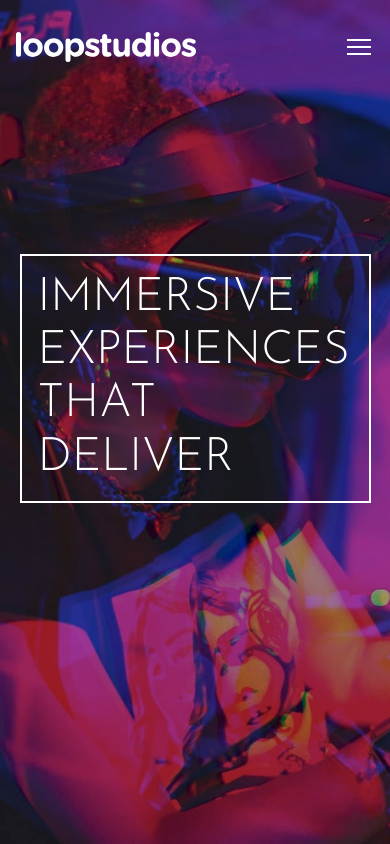
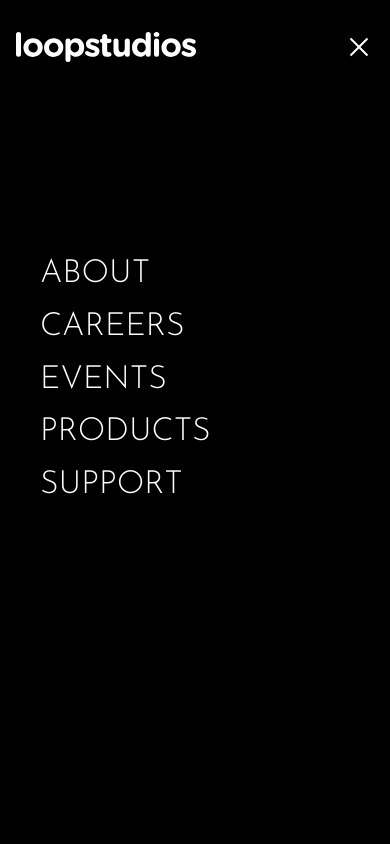
Before and after one commit to bengera/loopstudios, a website: page index.html in a window 390 px wide. Both pictures are taken after a click on the button 359 px from the left and 47 px from the top of the page. Shown: the top 844 px of the page. Drawn offline with Linux system fonts and the light colour scheme.

Commit message:
mobile
mobile-complete

```diff
--- a/index.html
+++ b/index.html
@@ -15,7 +15,7 @@
   <link href="https://fonts.googleapis.com/css2?family=Alata&family=Josefin+Sans:wght@300&display=swap"
     rel="stylesheet">
   <link rel="stylesheet" href="css/style.css">
-  <!-- <script defer src="js/main.js"></script> -->
+  <script defer src="js/main.js"></script>
 
 
 </head>
--- /dev/null
+++ b/js/main.js
@@ -0,0 +1,13 @@
+const menu = document.querySelector('.hamburger-menu');
+const nav = document.querySelector('.nav');
+const logo = document.querySelector('.header__logo');
+
+
+menu.addEventListener('click', () => {
+    console.log('toggle-menu');
+    menu.classList.toggle('active');
+    nav.classList.toggle('active');
+    logo.classList.toggle('active');
+
+
+})
--- a/sass/_footer.scss
+++ b/sass/_footer.scss
@@ -13,7 +13,7 @@
     }
 
     &__logo {
-
+      margin-bottom: 1rem;
     }
 
     &__list {
--- a/sass/_header.scss
+++ b/sass/_header.scss
@@ -40,14 +40,29 @@
     height: 30px;
   }
 
+  &__logo.active {
+    z-index: 100;
+  }
+
   &__list {
     display: flex;
     flex-direction: column;
+    position: absolute;
+    top: 16rem;
+    margin-left: 2.5rem;
+    font-size: 2rem;
+    gap: 1rem;
   }
 
-    &__list-item {}
+  &__list-item {
+    font-family: $font-secondary;
+    text-transform: uppercase;
+  }
 
-    &__list-link {}
+  &__list-link {
+    text-decoration: none;
+    color: $color-white;
+  }
 }
 
 .hamburger-menu {
@@ -62,12 +77,23 @@
   z-index: 20;
 }
 
+.hamburger-menu.active {
+  background-image: url(../img/icon-close.svg);
+}
+
 .nav {
-    display: none;
+  display: block;
   position: absolute;
   background-color: $color-black;
-    top:0;
+  top: 0;
   left: 0;
   height: 100vh;
   width: 100vw;
+  transform: translateX(400%);
+  transition: transform 1s cubic-bezier(.65,.05,.36,1);
 }
+
+.nav.active {
+  display: block;
+  transform: translateX(0);
+}
```
Also changed, not shown: css/style.css. Lines whose indentation alone changed are shown as unchanged.
